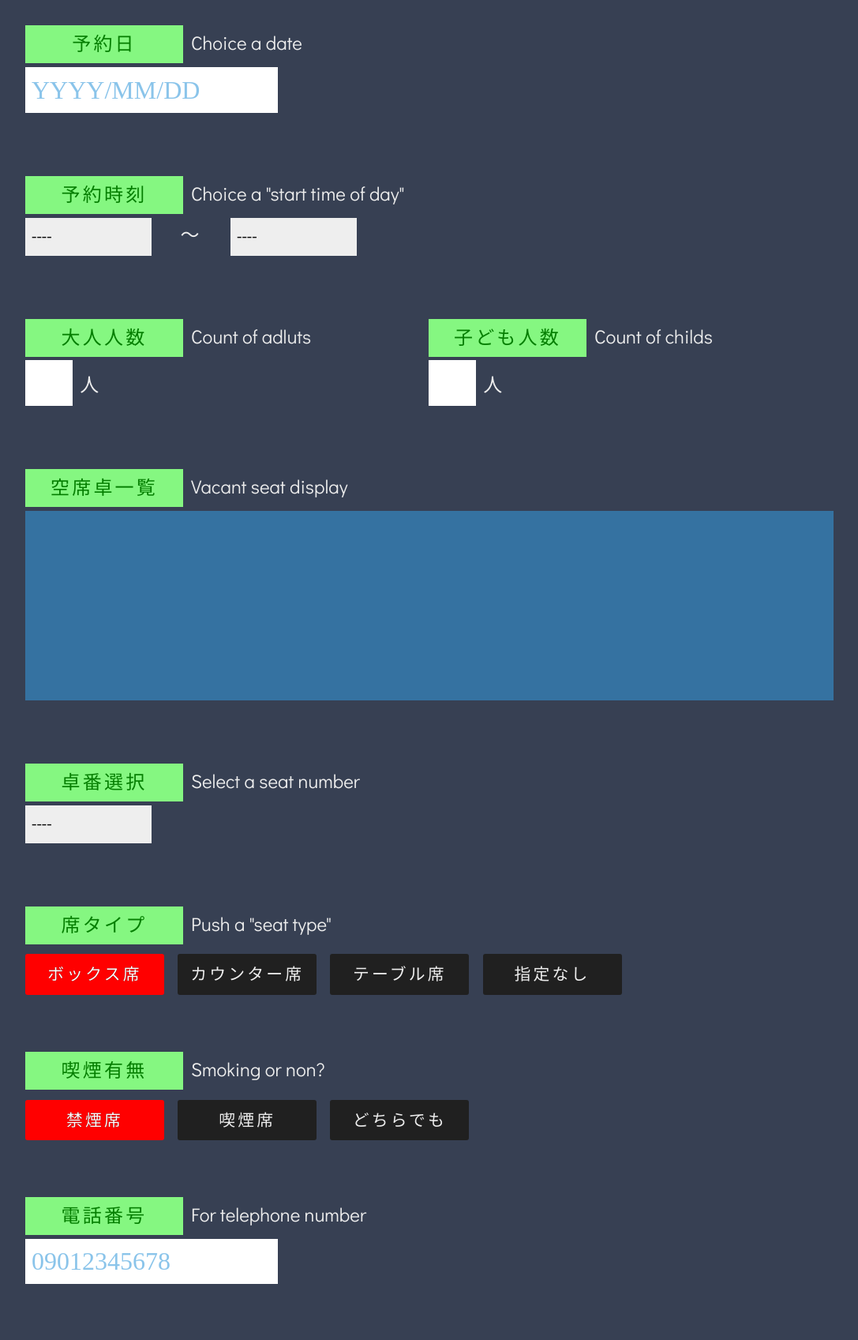
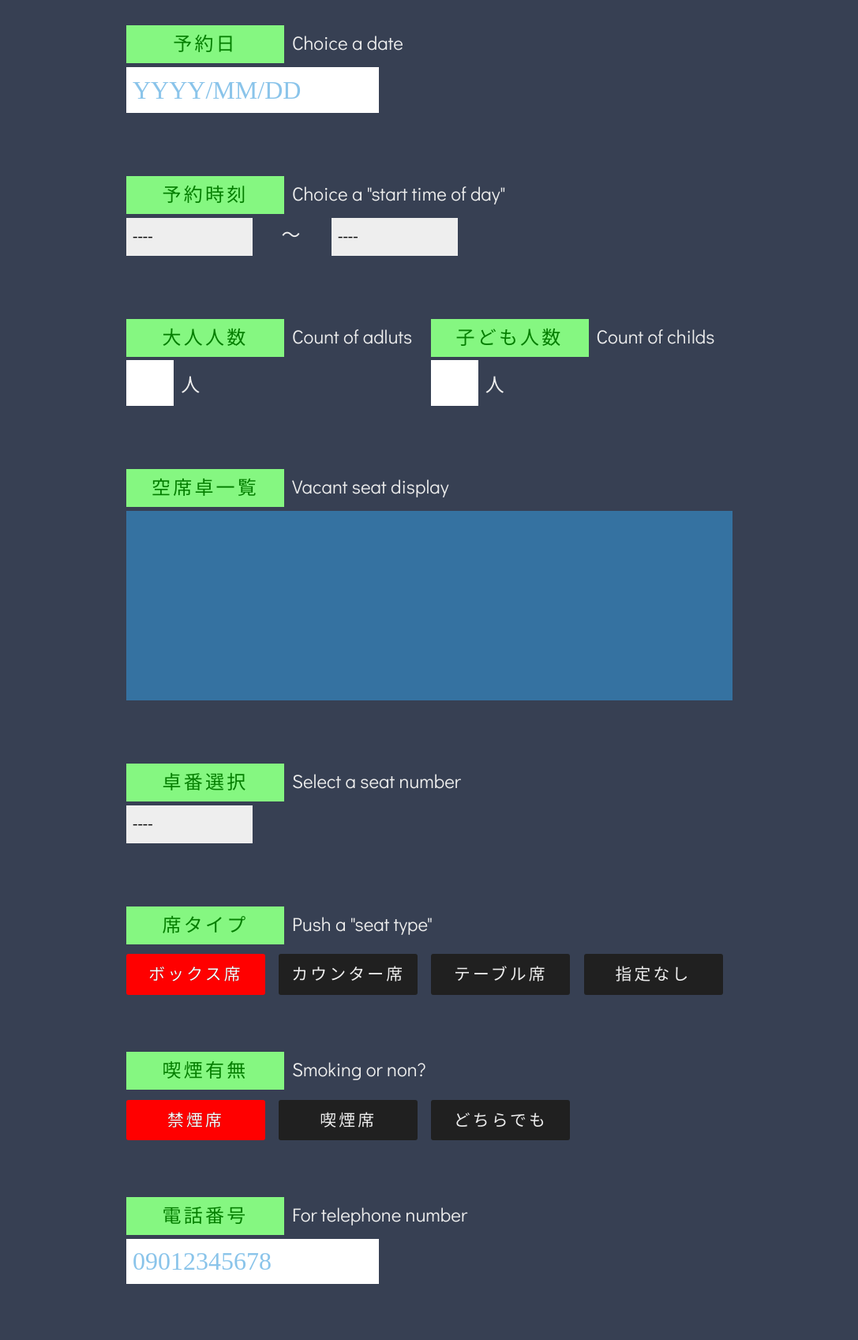
Before and after one commit to reluxmishima/yakiniku, a PHP site: page / in a window 1280 px wide. Shown: the part 223-1920 px from the top of the page at 79% size, without its empty margins (96-1183 px from the left). Run offline with PHP 8.4, Linux system fonts and the light colour scheme; some libraries are stand-ins or nearby versions.

Commit message:
Add files via upload

```diff
--- a/style.css
+++ b/style.css
@@ -121,7 +121,11 @@ select {
     padding: 2rem 0;
 }
 
-
+@media screen and (min-width: 1025px) {
+    .inner {
+        width: 60%;
+    }
+}
 
 
 /* ---------------Input style--------------- */
```
